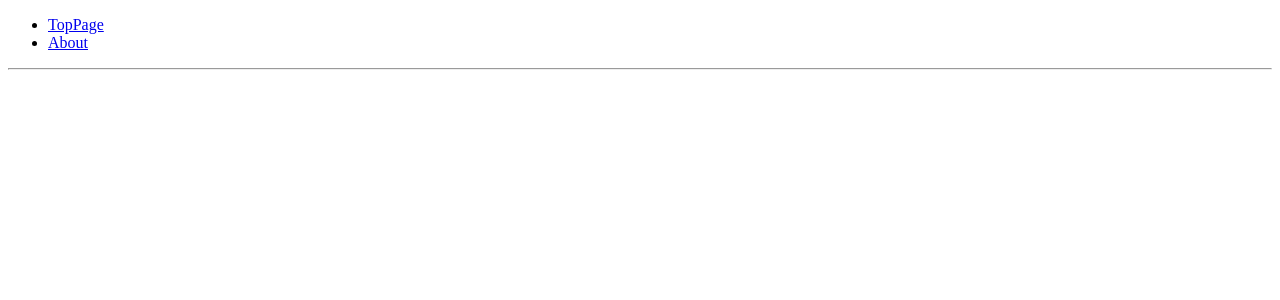
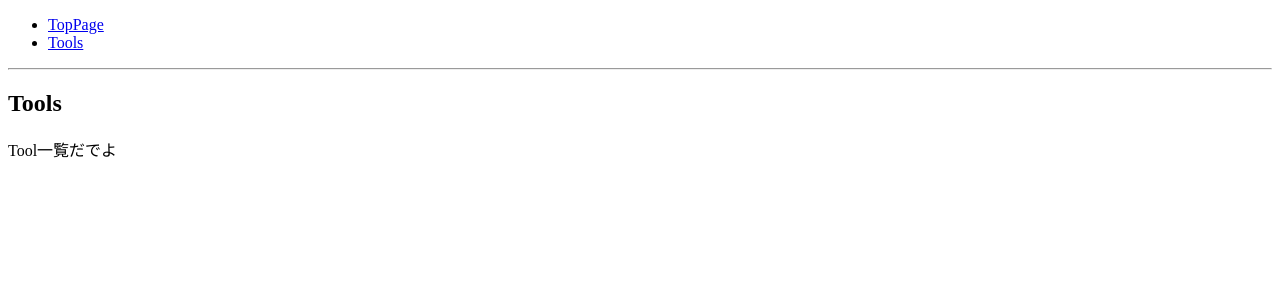
Before and after one commit to selmertsx/azure_ad_application_panel, a React app in the folder client/: page /tools in a window 1280 px wide. Shown: the top 300 px of the page. Built offline with nearby package versions, Linux system fonts and the light colour scheme; the HTML template or start-up script is replaced by a standard one.

Commit message:
create Tools Components

```diff
--- a/client/src/App.tsx
+++ b/client/src/App.tsx
@@ -1,28 +1,21 @@
 import * as React from "react";
 import { BrowserRouter, Link, Route } from 'react-router-dom'
 import { TopPage } from "./components/TopPage";
+import { Tools } from "./components/Tools";
 
 const App = () => (
   <BrowserRouter>
     <div>
       <ul>
         <li><Link to="/">TopPage</Link></li>
-        <li><Link to="/about">About</Link></li>
+        <li><Link to="/tools">Tools</Link></li>
       </ul>
 
       <hr />
-
       <Route exact={true} path='/' component={TopPage} />
-      <Route path='/about' component={About} />
+      <Route path='/tools' component={Tools} />
     </div>
   </BrowserRouter>
 )
 
-const About = () => (
-  <div>
-    <h2>About</h2>
-    <p>フレンズに投票するページです</p>
-  </div>
-)
-
 export { App }
--- a/client/src/components/Tools.tsx
+++ b/client/src/components/Tools.tsx
@@ -0,0 +1,8 @@
+import * as React from "react";
+
+export const Tools = () => (
+  <div>
+    <h2>Tools</h2>
+    <p>Tool一覧だでよ</p>
+  </div>
+)
```
